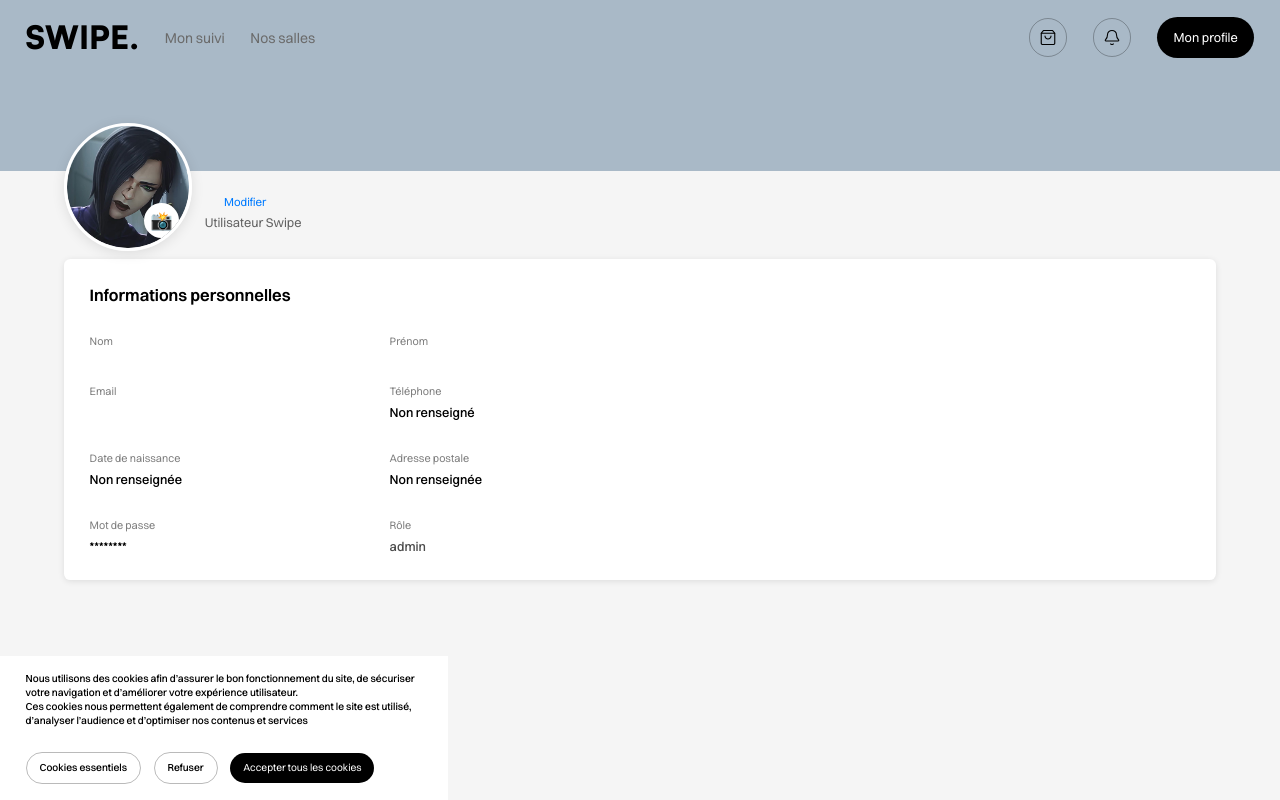
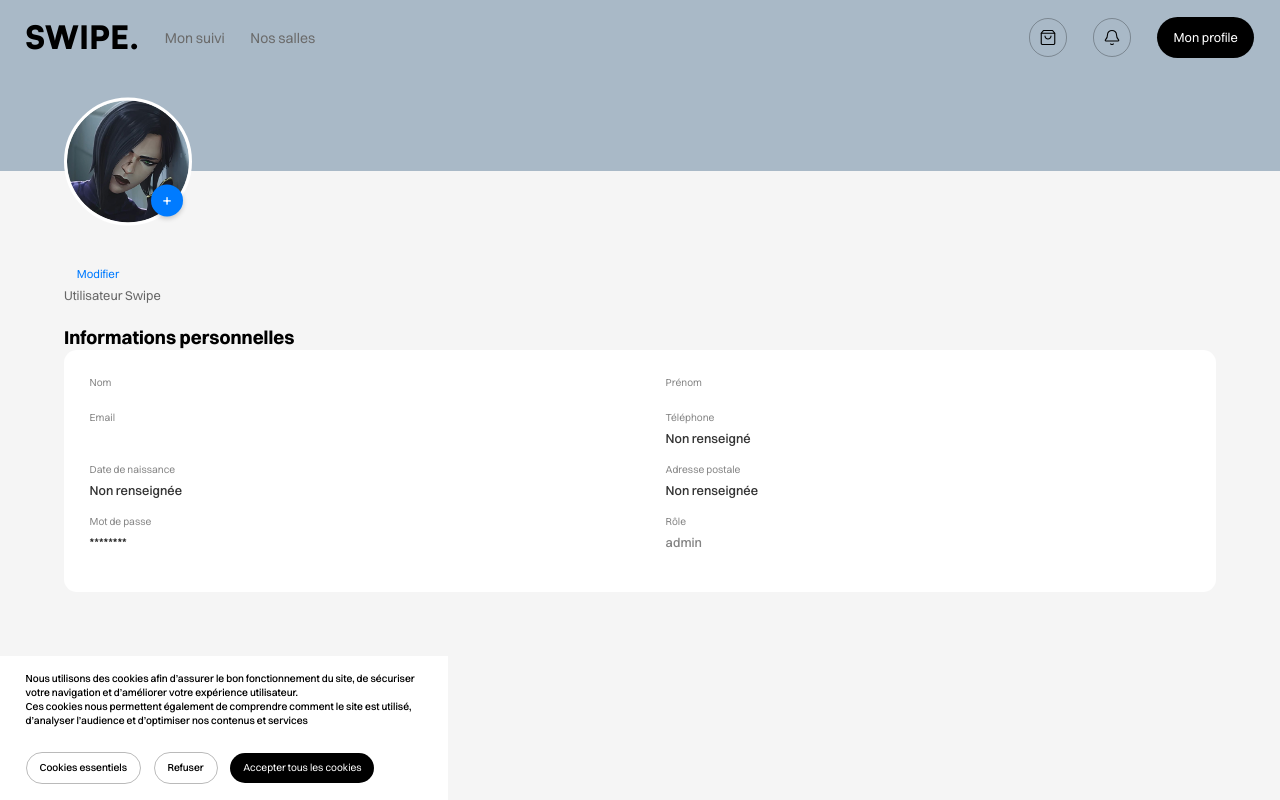
Before and after one commit to goola971/swipe, a React (Vite) app: page /profil in a window 1280 px wide. Shown: the top 800 px of the page. Built offline with nearby package versions, Linux system fonts and the light colour scheme; sample sign-in values are in the browser's storage.

Commit message:
MAJ profil
gestion des erreurs

```diff
--- a/src/pages/profile/profile.scss
+++ b/src/pages/profile/profile.scss
@@ -1,236 +1,120 @@
 @use "../../Mixin.scss" as *;
 
-// profile
-// =============================================================================
 .profile {
     background-color: #f5f5f5;
     min-height: 100vh;
-    margin: 0;
-    padding: 0;
     width: 100%;
 
     .profileHeader {
         background-color: #A9B9C7;
-        padding: 6vh 0 6vh 0;
+        padding: 6vh 0;
         position: relative;
-        width: 100%;
         margin-bottom: 8vh;
 
         .profileHeaderContent {
-            width: 100%;
             padding: 0 5vw;
-            @include dflex(flex-start, flex-start, 2vw);
             position: relative;
 
             .profileAvatar {
                 width: 10vw;
                 height: 10vw;
                 border-radius: 50%;
-                overflow: hidden;
+                overflow: visible;
                 border: 0.3vw solid white;
-                box-shadow: 0 0.2vw 1vw rgba(0, 0, 0, 0.1);
-                flex-shrink: 0;
+                background: #eee;
                 position: absolute;
                 bottom: 0;
                 left: 5vw;
-                transform: translateY(100%);
-                }
-
-                .camera-btn {
-                    position: absolute;
-                    bottom: 10px;
-                    right: 10px;
-                    background: white;
-                    width: 35px;
-                    height: 35px;
-                    border-radius: 50%;
-                    display: flex;
-                    align-items: center;
-                    justify-content: center;
-                    cursor: pointer;
-                    box-shadow: 0 2px 10px rgba(0,0,0,0.2);
-                    font-size: 18px;
-                    transition: transform 0.2s;
-                    &:hover { transform: scale(1.1); }
-                }
-            }
+                transform: translateY(80%);
 
                 img {
                     width: 100%;
                     height: 100%;
                     object-fit: cover;
+                    border-radius: 50%;
                 }
-            }
-        }
 
+                .add-photo-btn {
+                    position: absolute;
+                    bottom: 5%;
+                    right: 5%;
+                    background: #007bff;
+                    color: white;
+                    width: 2.5vw;
+                    height: 2.5vw;
+                    border-radius: 50%;
+                    display: flex;
+                    align-items: center;
+                    justify-content: center;
+                    font-size: 1.5vw;
+                    cursor: pointer;
+                    box-shadow: 0 2px 5px rgba(0,0,0,0.2);
+                    transition: transform 0.2s;
 
-    .profileInfo {
-        @include dflex(flex-start, flex-start, 0.5vh, column);
-        padding: 0 5vw;
-        margin-left: 11vw;
-        margin-top: -5vh;
-
-        .profileName {
-            @include dflex(center, flex-start, 1.5vw);
-
-            h2 {
-                font-size: 2vw;
-                font-weight: 600;
-                margin: 0;
-                color: rgb(0, 0, 0);
-            }
-
-            .modifierLink {
-                font-size: 0.9vw;
-                color: rgba(0, 0, 0, 0.6);
-                text-decoration: none;
-                cursor: pointer;
-                transition: all 0.2s ease;
-
-                &:hover {
-                    text-decoration: underline;
-                    color: rgba(0, 0, 0, 0.8);
-                }
-            }
-        }
-
-        .joinDate {
-            font-size: 1vw;
-            color: rgba(0, 0, 0, 0.6);
-            margin: 0;
-        }
-
-        .subscription {
-            font-size: 1vw;
-            color: rgba(0, 0, 0, 0.6);
-            margin: 0;
-        }
-    }
-
-    .personalInfoSection {
-        background-color: white;
-        border-radius: 0.5vw;
-        padding: 2vw;
-        margin: 3vh 5vw;
-        box-shadow: 0 0.1vw 0.5vw rgba(0, 0, 0, 0.1);
-
-        .sectionHeader {
-            @include dflex(center, space-between, 1vw);
-            margin-bottom: 2vh;
-            padding-bottom: 1.5vh;
-
-            h3 {
-                font-size: 1.3vw;
-                font-weight: 600;
-                margin: 0;
-                color: rgb(0, 0, 0);
-            }
-
-            .preferencesLink {
-                font-size: 0.85vw;
-                color: rgba(0, 0, 0, 0.5);
-                text-decoration: none;
-                transition: all 0.2s ease;
-
-                &:hover {
-                    color: rgba(0, 0, 0, 0.7);
-                    text-decoration: underline;
-                }
-            }
-        }
-
-        .infoContainer {
-            display: flex;
-            flex-direction: column;
-            gap: 30px;
-
-            .infoRow {
-                display: grid;
-                grid-template-columns: 200px 200px 200px;
-                column-gap: 100px;
-
-                .infoItem {
-                    display: flex;
-                    flex-direction: column;
-                    gap: 5px;
-
-                    .label {
-                        font-size: 0.85vw;
-                        color: rgba(0, 0, 0, 0.5);
-                        font-weight: 400;
-                    }
-
-                    .value {
-                        font-size: 1vw;
-                        color: rgb(0, 0, 0);
-                        font-weight: 500;
+                    &:hover {
+                        transform: scale(1.1);
+                        background: #0056b3;
                     }
                 }
             }
         }
     }
 
-    .securityInfoSection {
-        background-color: white;
-        border-radius: 0.5vw;
-        padding: 2vw;
-        margin: 3vh 5vw;
-        box-shadow: 0 0.1vw 0.5vw rgba(0, 0, 0, 0.1);
-
-        .sectionHeader {
-            @include dflex(center, space-between, 1vw);
-            margin-bottom: 2vh;
-            padding-bottom: 1.5vh;
-
-            h3 {
-                font-size: 1.3vw;
-                font-weight: 600;
-                margin: 0;
-                color: rgb(0, 0, 0);
-            }
-
-            .preferencesLink {
-                font-size: 0.85vw;
-                color: rgba(0, 0, 0, 0.5);
-                text-decoration: none;
-                transition: all 0.2s ease;
-
-                &:hover {
-                    color: rgba(0, 0, 0, 0.7);
-                    text-decoration: underline;
-                }
+    .profileInfo {
+        padding: 4vh 5vw 2vh;
+        .profileName {
+            display: flex;
+            align-items: center;
+            gap: 1vw;
+            h2 { font-size: 2vw; margin: 0; }
+            .modifierLink {
+                border: none;
+                background: none;
+                cursor: pointer;
+                color: #007bff;
+                font-size: 0.9vw;
+                &.save { color: green; font-weight: bold; }
             }
         }
+        .joinDate, .subscription { font-size: 1vw; color: #666; margin: 5px 0; }
+    }
 
-        .infoGrid {
-            display: grid;
-            grid-template-columns: minmax(100px, auto) minmax(150px, auto) minmax(150px, auto);
-            grid-template-rows: auto;
-            row-gap: 28px;
-            column-gap: 35px;
-            margin-top: 20px;
+    .personalInfoSection {
+        padding: 0 5vw;
+        .success-banner {
+            background-color: #d4edda;
+            color: #155724;
+            padding: 10px;
+            border-radius: 5px;
+            margin-bottom: 20px;
+            text-align: center;
+            border: 1px solid #c3e6cb;
+            font-size: 0.9vw;
+        }
 
-            .infoField {
+        .infoContainer {
+            background: white;
+            padding: 2vw;
+            border-radius: 1vw;
+            .infoRow {
                 display: flex;
-                flex-direction: column;
-                gap: 3px;
-
-                label {
-                    font-size: 0.85vw;
-                    color: rgba(0, 0, 0, 0.5);
-                    font-weight: 400;
-                    margin: 0;
-                }
-
-                p {
-                    font-size: 1vw;
-                    color: rgb(0, 0, 0);
-                    font-weight: 500;
-                    margin: 0;
+                gap: 4vw;
+                margin-bottom: 2vh;
+                .infoItem {
+                    flex: 1;
+                    display: flex;
+                    flex-direction: column;
+                    .label { font-size: 0.8vw; color: #888; margin-bottom: 5px; }
+                    .value { font-size: 1vw; color: #333; font-weight: 500; }
+                    .role-text { opacity: 0.6; }
+                    input {
+                        padding: 8px;
+                        border: 1px solid #ddd;
+                        border-radius: 4px;
+                        font-size: 0.9vw;
+                    }
                 }
             }
         }
     }
-
-
-// =============================================================================
+}
--- a/src/pages/profile/profile.tsx
+++ b/src/pages/profile/profile.tsx
@@ -14,7 +14,9 @@ function Profile(): JSX.Element {
             const parsedUser = JSON.parse(storedUser);
             setUser(parsedUser);
             setEditForm(parsedUser);
-            if (parsedUser.userpp) setPreviewImage(parsedUser.userpp);
+            if (parsedUser.userpp) {
+                setPreviewImage(parsedUser.userpp);
+            }
         }
     }, []);
 
@@ -29,6 +31,7 @@ function Profile(): JSX.Element {
             reader.onloadend = () => {
                 const base64String = reader.result as string;
                 setPreviewImage(base64String);
+                // On met à jour le champ userpp dans le formulaire
                 setEditForm({ ...editForm, userpp: base64String });
             };
             reader.readAsDataURL(file);
@@ -48,13 +51,11 @@ function Profile(): JSX.Element {
                 setUser(updated);
                 sessionStorage.setItem("user", JSON.stringify(updated));
                 setIsEditing(false);
-
-
                 setSuccessMessage("Profil mis à jour avec succès !");
                 setTimeout(() => setSuccessMessage(""), 3000);
             }
         } catch (err) {
-            console.error("Erreur sauvegarde", err);
+            console.error("Erreur lors de la sauvegarde :", err);
         }
     };
 
@@ -65,8 +66,8 @@ function Profile(): JSX.Element {
             <div className="profileHeader">
                 <div className="profileHeaderContent">
                     <div className="profileAvatar">
-                        <img src={previewImage} alt="Photo de profil" />
-                        <label htmlFor="upload-photo" className="camera-btn">📸</label>
+                        <img src={previewImage} alt="Profil" />
+                        <label htmlFor="upload-photo" className="add-photo-btn">+</label>
                         <input
                             type="file"
                             id="upload-photo"
@@ -82,11 +83,11 @@ function Profile(): JSX.Element {
                 <div className="profileName">
                     <h2>{user.prenom} {user.nom}</h2>
                     {!isEditing ? (
-                        <button onClick={() => setIsEditing(true)} className="modifierLink" style={{ border: 'none', background: 'none', cursor: 'pointer', color: '#007bff' }}>
+                        <button onClick={() => setIsEditing(true)} className="modifierLink">
                             Modifier
                         </button>
                     ) : (
-                        <button onClick={saveChanges} className="modifierLink" style={{ border: 'none', background: 'none', cursor: 'pointer', color: 'green', fontWeight: 'bold' }}>
+                        <button onClick={saveChanges} className="modifierLink save">
                             Enregistrer
                         </button>
                     )}
@@ -100,17 +101,8 @@ function Profile(): JSX.Element {
                     <h3>Informations personnelles</h3>
                 </div>
 
-                {}
                 {successMessage && (
-                    <div className="success-banner" style={{
-                        backgroundColor: "#d4edda",
-                        color: "#155724",
-                        padding: "10px",
-                        borderRadius: "5px",
-                        marginBottom: "20px",
-                        textAlign: "center",
-                        border: "1px solid #c3e6cb"
-                    }}>
+                    <div className="success-banner">
                         {successMessage}
                     </div>
                 )}
@@ -152,11 +144,11 @@ function Profile(): JSX.Element {
                     <div className="infoRow">
                         <div className="infoItem">
                             <span className="label">Mot de passe</span>
-                            {!isEditing ? <span className="value">********</span> : <input type="password" name="password" placeholder="Nouveau mot de passe" value={editForm.password} onChange={handleChange} />}
+                            {!isEditing ? <span className="value">********</span> : <input type="password" name="password" placeholder="Nouveau mot de passe" onChange={handleChange} />}
                         </div>
                         <div className="infoItem">
                             <span className="label">Rôle</span>
-                            <span className="value" style={{ opacity: 0.7 }}>{user.role || "Étudiant"}</span>
+                            <span className="value role-text">{user.role || "Étudiant"}</span>
                         </div>
                     </div>
                 </div>
```
